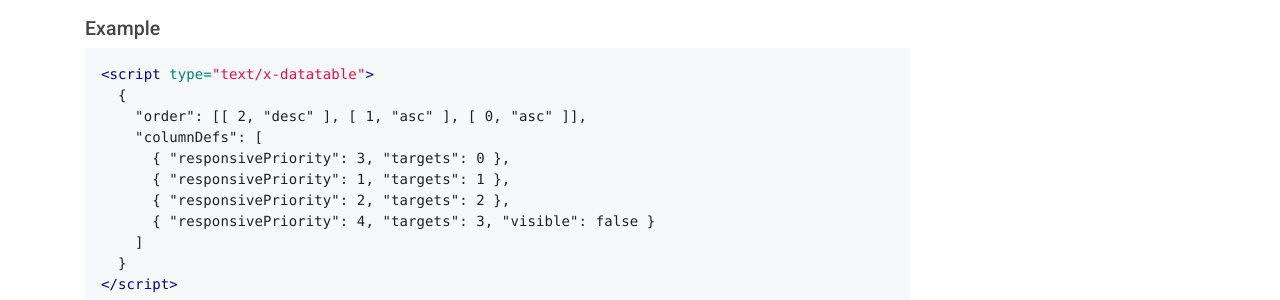
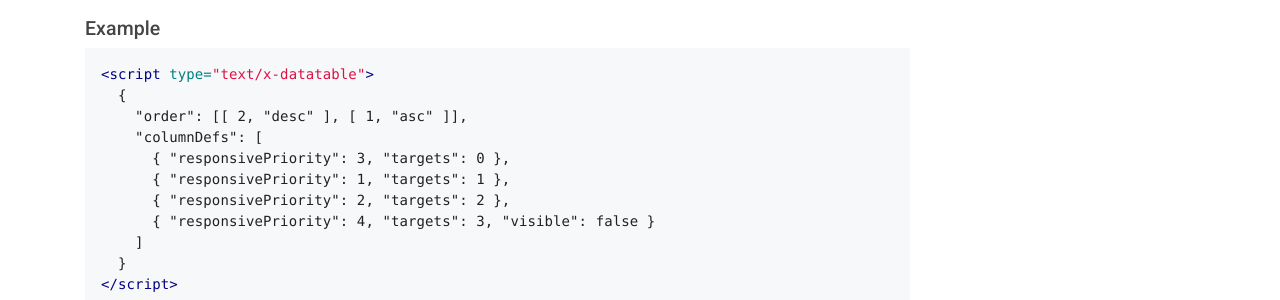
Before and after one commit to aensley/turbo-broccoli, a Jekyll site: the page built from _pages/DataTables.md, in a window 1280 px wide and 900 px high, scrolled down 1651 px. Shown: the part 173-473 px from the top of the window. Built offline with Jekyll 4.4.1, drawn with Linux system fonts in a browser that asks for light colours; nearby versions of some CDN libraries.

Commit message:
Update DataTables.md

````diff
--- a/_pages/DataTables.md
+++ b/_pages/DataTables.md
@@ -86,7 +86,7 @@ To have greater control over the table, you can specify an [options object](http
 ```markdown
 <script type="text/x-datatable">
   {
-    "order": [[ 2, "desc" ], [ 1, "asc" ], [ 0, "asc" ]],
+    "order": [[ 2, "desc" ], [ 1, "asc" ]],
     "columnDefs": [
       { "responsivePriority": 3, "targets": 0 },
       { "responsivePriority": 1, "targets": 1 },
@@ -110,7 +110,7 @@ To have greater control over the table, you can specify an [options object](http
 This will render as:
 
 <script type="text/x-datatable">{
-  "order": [[ 2, "desc" ], [ 1, "asc" ], [ 0, "asc" ]],
+  "order": [[ 2, "desc" ], [ 1, "asc" ]],
   "columnDefs": [
     { "responsivePriority": 3, "targets": 0 },
     { "responsivePriority": 1, "targets": 1 },
````
